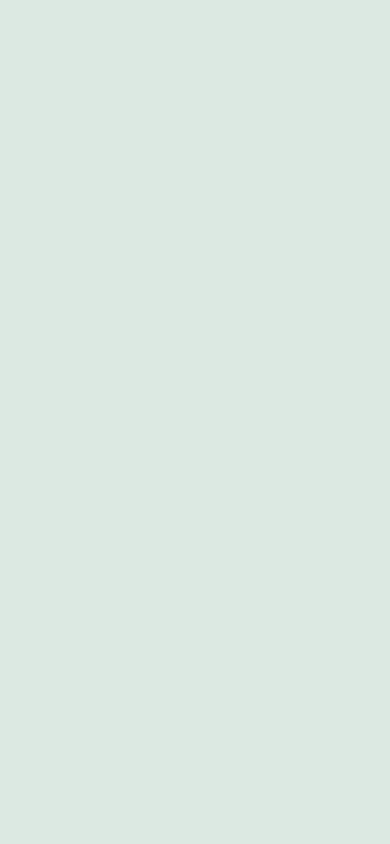
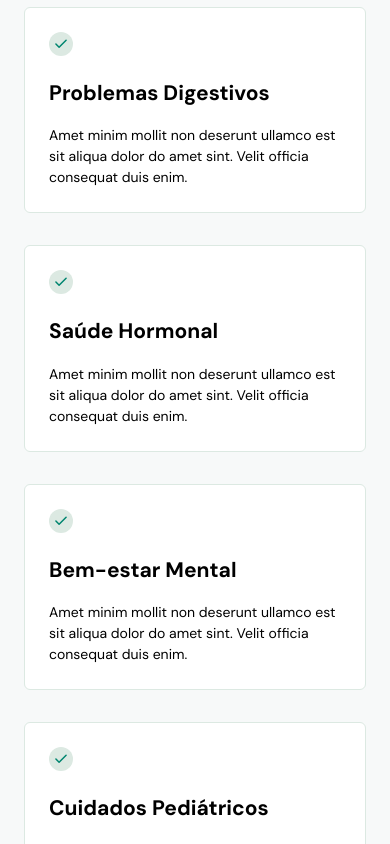
Before and after one commit to DeeSouza/doctor-care-frontend, a React (Vite) app: page / in a window 390 px wide. Shown: the part 1620-2464 px from the top of the page. Before the commit the page ends 1567 px from the top, so only its background shows below. Built offline with nearby package versions, Linux system fonts and the light colour scheme.

Commit message:
created mobile section of services

```diff
--- a/src/molecules/ButtonAppointment/styles.ts
+++ b/src/molecules/ButtonAppointment/styles.ts
@@ -14,4 +14,9 @@ export const Button = styled("button", {
   height: "52px",
   margin: "auto",
   fontWeight: 700,
+  transition: "all 0.25s ease-in-out",
+
+  "&:hover": {
+    background: theme.colors.greenHover,
+  },
 });
--- /dev/null
+++ b/src/molecules/CardsSpeciality/content.ts
@@ -0,0 +1,26 @@
+export default [
+  {
+    title: "Problemas Digestivos",
+    text: "Amet minim mollit non deserunt ullamco est sit aliqua dolor do amet sint. Velit officia consequat duis enim.",
+  },
+  {
+    title: "Saúde Hormonal",
+    text: "Amet minim mollit non deserunt ullamco est sit aliqua dolor do amet sint. Velit officia consequat duis enim.",
+  },
+  {
+    title: "Bem-estar Mental",
+    text: "Amet minim mollit non deserunt ullamco est sit aliqua dolor do amet sint. Velit officia consequat duis enim.",
+  },
+  {
+    title: "Cuidados Pediátricos",
+    text: "Amet minim mollit non deserunt ullamco est sit aliqua dolor do amet sint. Velit officia consequat duis enim.",
+  },
+  {
+    title: "Autoimune e Inflamação",
+    text: "Amet minim mollit non deserunt ullamco est sit aliqua dolor do amet sint. Velit officia consequat duis enim.",
+  },
+  {
+    title: "Saúde do Coração",
+    text: "Amet minim mollit non deserunt ullamco est sit aliqua dolor do amet sint. Velit officia consequat duis enim.",
+  },
+];
--- /dev/null
+++ b/src/molecules/CardsSpeciality/index.tsx
@@ -0,0 +1,15 @@
+import React from "react";
+import Speciality from "../Speciality";
+import content from "./content";
+
+import { Container } from "./styles";
+
+const CardsSpeciality = () => {
+  return (
+    <Container>
+      {React.Children.toArray(content.map((item) => <Speciality {...item} />))}
+    </Container>
+  );
+};
+
+export default CardsSpeciality;
--- /dev/null
+++ b/src/molecules/CardsSpeciality/styles.ts
@@ -0,0 +1,6 @@
+import { styled } from "@stitches/react";
+
+export const Container = styled("div", {
+  textAlign: "left",
+  marginTop: "60px",
+});
--- /dev/null
+++ b/src/molecules/Speciality/index.tsx
@@ -0,0 +1,20 @@
+import { Container } from "./styles";
+
+import okIcon from "../../assets/ok.svg";
+
+type Props = {
+  title: string;
+  text: string;
+};
+
+const Speciality = ({ title, text }: Props) => {
+  return (
+    <Container>
+      <img src={okIcon} alt="Ícone de OK" />
+      <h2>{title}</h2>
+      <p>{text}</p>
+    </Container>
+  );
+};
+
+export default Speciality;
--- /dev/null
+++ b/src/molecules/Speciality/styles.ts
@@ -0,0 +1,32 @@
+import { styled } from "@stitches/react";
+
+export const Container = styled("div", {
+  padding: "24px",
+  background: "#FFFFFF",
+  border: "1px solid #DCE9E2",
+  borderRadius: "6px",
+  marginBottom: "32px",
+  transition: "all 0.25s ease-in",
+  transform: "translateY(0)",
+  boxShadow: "3px 2px 5px 0px transparent",
+
+  "&:hover": {
+    transform: "translateY(-5px)",
+    boxShadow: "3px 2px 5px 0px #cecece",
+  },
+
+  "&:last-child": {
+    marginBottom: 0,
+  },
+
+  h2: {
+    fontSize: "1.5rem",
+    fontWeight: 700,
+    margin: "16px 0",
+  },
+
+  p: {
+    fontSize: "1rem",
+    fontWeight: 400,
+  },
+});
--- a/src/organisms/Services/index.tsx
+++ b/src/organisms/Services/index.tsx
@@ -1,4 +1,6 @@
 import Title from "../../atoms/Title";
+import CardsSpeciality from "../../molecules/CardsSpeciality";
+
 import { Section } from "./styles";
 
 const Services = () => {
@@ -10,6 +12,8 @@ const Services = () => {
         <br /> ajudá-lo a se sentir
         <br /> melhor?
       </p>
+
+      <CardsSpeciality />
     </Section>
   );
 };
--- a/src/organisms/Services/styles.ts
+++ b/src/organisms/Services/styles.ts
@@ -3,16 +3,16 @@ import { theme } from "../../styles/themes";
 
 export const Section = styled("section", {
   backgroundColor: theme.colors.gray100,
-  padding: "0 24px",
+  padding: "0 24px 100px",
   marginTop: "-218px",
   paddingTop: " 218px",
 
-  h2: {
+  "> h2": {
     marginTop: "100px",
     textAlign: "center",
   },
 
-  p: {
+  "> p": {
     fontSize: "1.875rem",
     textAlign: "center",
     fontWeight: 700,
--- a/src/styles/global.ts
+++ b/src/styles/global.ts
@@ -21,6 +21,7 @@ const globalStyles = globalCss({
     background: "none",
     border: "none",
     outline: "none",
+    cursor: "pointer",
   },
   "h1, h2, h3, h4, h5, h6": {
     fontSize: "1rem",
--- a/src/styles/themes/index.ts
+++ b/src/styles/themes/index.ts
@@ -4,6 +4,7 @@ const { theme, createTheme } = createStitches({
   theme: {
     colors: {
       background: "#DCE9E2",
+      greenHover: "#00453A",
       primary: "#00856F",
       secondary: "#DCE9E2",
 
```
Also changed, not shown: src/assets/ok.svg (added).
